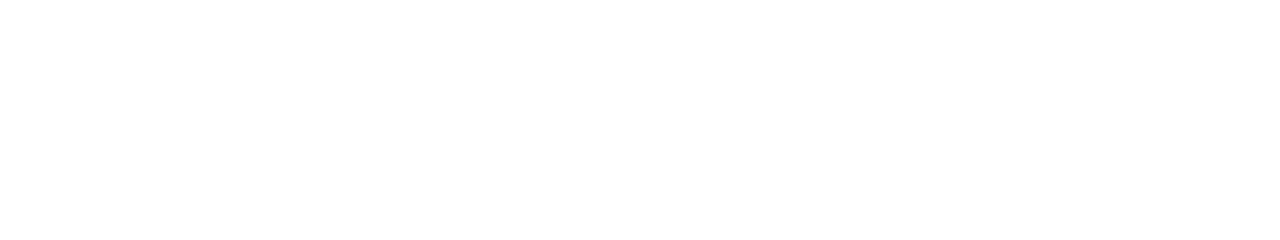
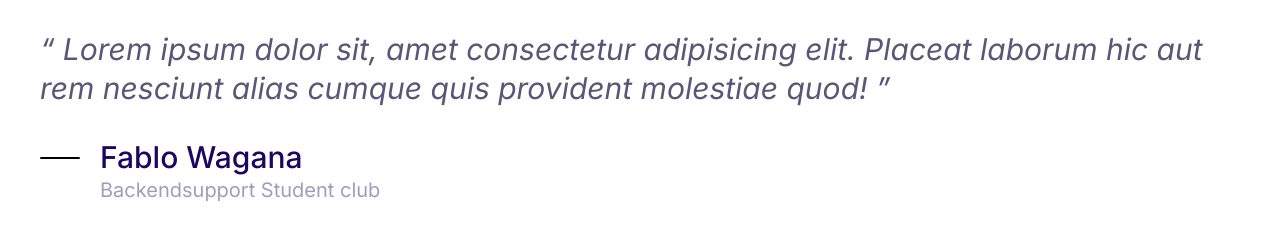
Before and after one commit to ftuyishimire/Moshify, a plain HTML site: page index.html in a window 1280 px wide. Drawn offline with Linux system fonts and the light colour scheme.

Commit message:
adding line

```diff
--- a/css/styles.css
+++ b/css/styles.css
@@ -146,7 +146,7 @@ a{
     margin-bottom: 1rem;
 }
 
-@media screen and (min-width: 1024) {
+@media screen and (min-width: 1024px) {
     .list--tick .list__item{
         padding-left: 0;
     }
--- a/index.html
+++ b/index.html
@@ -15,6 +15,31 @@
   </head>
 
   <body>
+    <blockquote class="Quote">
+      <p class="quote__text">
+        Lorem ipsum dolor sit, amet consectetur adipisicing elit. Placeat
+        laborum hic aut rem nesciunt alias cumque quis provident molestiae quod!
+      </p>
+      <footer>
+        <div class="media">
+          <div class="media__image">
+            <!-- <svg class="icon icon--primary quote__line"> -->
+            <!-- adding location for loading icon from our svg files. images/sprite.svg -->
+            <img
+              class="icon icon primary quote__line"
+              src="images/line.svg"
+              alt=""
+            />
+            <!-- </svg> -->
+          </div>
+          <div class="media__body">
+            <h3 class="media__title quote__author">Fablo Wagana</h3>
+            <p class="quote__organization">Backendsupport Student club</p>
+          </div>
+        </div>
+      </footer>
+    </blockquote>
+
     <script src="js/main.js"></script>
   </body>
 </html>
```
Also changed, not shown: images/line.svg (added).
